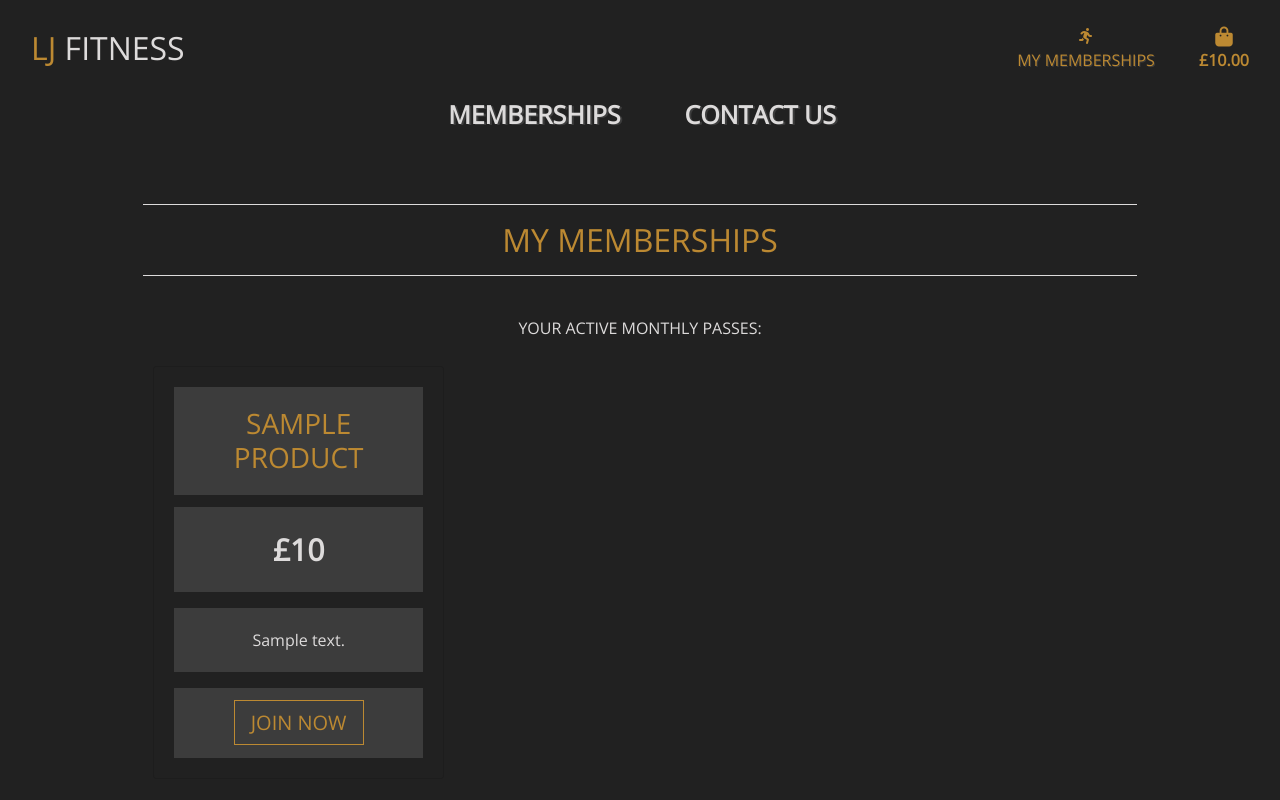
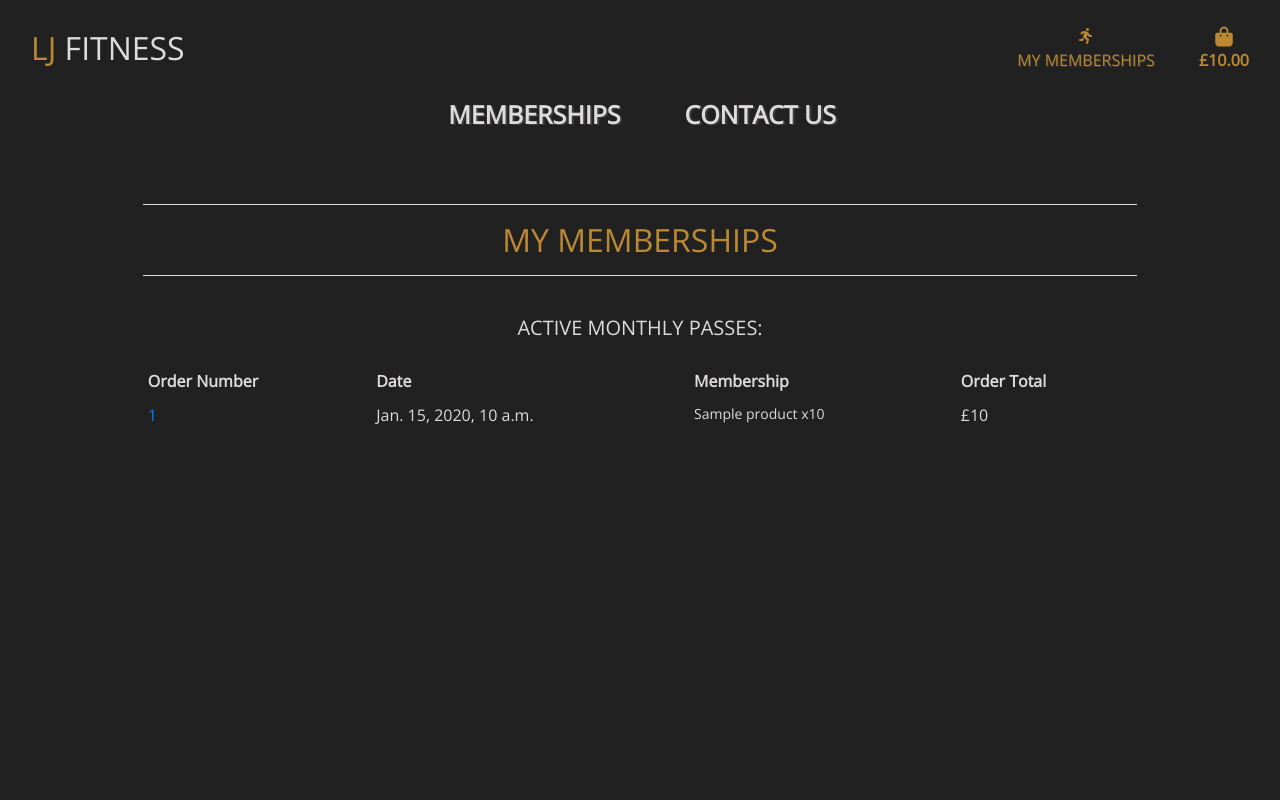
Before and after one commit to LauraJones929/portfolio-P4, a Django app: template profiles/templates/profiles/profile.html in a window 1280 px wide. Run offline with Django 3.2, Linux system fonts and the light colour scheme; the template is opened without the code that fills it: most values are stand-ins (such as "Sample title", 1, 10 or a date in 2020); some libraries are stand-ins or nearby versions.

Commit message:
Add functionality to view order history in My Memberships page

```diff
--- a/checkout/admin.py
+++ b/checkout/admin.py
@@ -14,7 +14,7 @@ class OrderAdmin(admin.ModelAdmin):
                         'order_total', 'grand_total',
                         'original_bag', 'stripe_pid')
 
-    fields = ('order_number', 'date', 'full_name',
+    fields = ('order_number', 'user_profile', 'date', 'full_name',
               'email', 'phone_number', 'country',
               'postcode', 'town_or_city', 'street_address1',
               'street_address2', 'county',
--- a/profiles/static/profiles/css/profile.css
+++ b/profiles/static/profiles/css/profile.css
@@ -0,0 +1,5 @@
+/*--Order History--*/
+.order-history {
+    max-height: 416px;
+    overflow-y: auto;
+}
--- a/profiles/templates/profiles/profile.html
+++ b/profiles/templates/profiles/profile.html
@@ -25,26 +25,43 @@
             </div>
         </div>
         <div class="row">
-            <div class="col-12 text-center">
-                <p class="text-uppercase mt-4">Your active monthly passes:</p>
+            <div class="col-12">
+                <h5 class="text-uppercase mt-4 mb-4 text-center">Active Monthly Passes:</h5>
+                <div class="order-history table-responsive">
+                    <table class="table table-sm table-borderless text-white">
+                        <thead>
+                            <tr>
+                                <th>Order Number</th>
+                                <th>Date</th>
+                                <th>Membership</th>
+                                <th>Order Total</th>
+                            </tr>
+                        </thead>
+                        <tbody>
+                            {% for order in orders %}
+                            <tr>
+                                <td>
+                                    <a href="{% url 'order_history' order.order_number %}" title="{{ order.order_number }}">
+                                        {{ order.order_number|truncatechars:6 }}
+                                    </a>
+                                </td>
+                                <td>{{ order.date }}</td>
+                                <td>
+                                    <ul class="list-unstyled">
+                                        {% for item in order.lineitems.all %}
+                                        <li class="small">
+                                            {{ item.product.name }} x{{ item.quantity }}
+                                        </li>
+                                        {% endfor %}
+                                    </ul>
+                                </td>
+                                <td>£{{ order.grand_total }}</td>
+                            </tr>
+                            {% endfor %}
+                        </tbody>
+                    </table>
+                </div>
             </div>
-        </div>
-        <div class="row">
-            {% for item in order.lineitems.all %}
-                <div class="col-sm-12 col-lg-4">
-                    <div class="card">
-                        <div class="card-body">
-                            <h3 class="card-title org-text text-uppercase text-center">{{ product.name }}</h3>
-                            <p class="card-text text-center card-price large-font">£{{ product.price }}</p>
-                            <p class="card-text text-center">{{ product.description }}</p>
-                            <p class="card-text text-center">
-                                <a href="{% url 'product_detail' product.id %}"
-                                    class="join-btn btn-lg text-uppercase rounded-0">Join Now</a>
-                            </p>
-                        </div>
-                    </div>
-                </div>
-            {% endfor %}
         </div>
     </div>
 {% endblock %}
--- a/profiles/urls.py
+++ b/profiles/urls.py
@@ -2,5 +2,6 @@ from django.urls import path
 from . import views
 
 urlpatterns = [
-    path('', views.profile, name='profile')
+    path('', views.profile, name='profile'),
+    path('order_history/<order_number>', views.order_history, name='order_history'),
 ]
```
Also changed, not shown: checkout/templates/checkout/checkout_success.html (+12 -0 lines), checkout/views.py (+23 -0 lines), profiles/views.py (+27 -1 lines).
